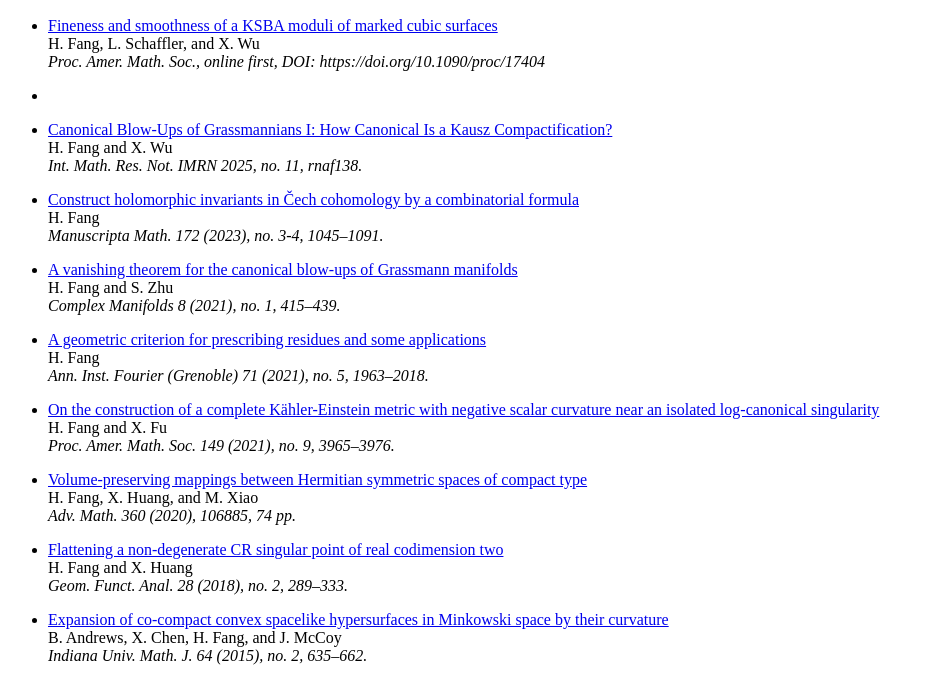
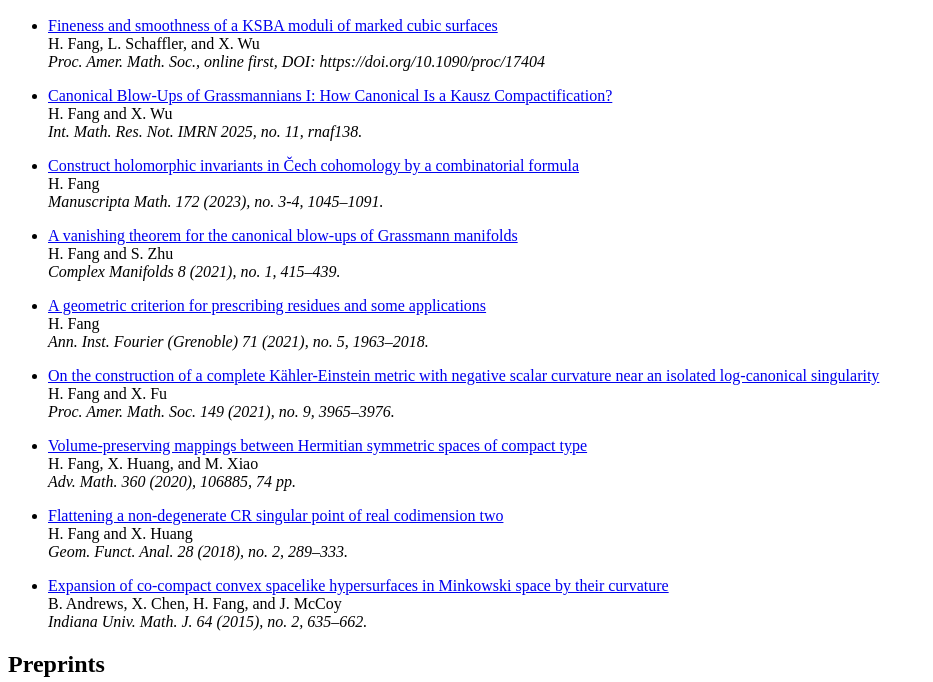
Before and after one commit to hlfang2106/hlfang2106.github.io, a plain HTML site: page pages/publications.html in a window 1280 px wide. Shown: the part 50-732 px from the top of the page, without its empty margins (0-933 px from the left). Drawn offline with Linux system fonts and the light colour scheme.

Commit message:
Update publications.html

```diff
--- a/pages/publications.html
+++ b/pages/publications.html
@@ -40,7 +40,7 @@
    <p><a href="https://www.ams.org/cgi-bin/mstrack/accepted_papers/proc?active=press">Fineness and smoothness of a KSBA moduli of marked cubic surfaces
    </a><br>H. Fang, L. Schaffler, and X. Wu<br><em>Proc. Amer. Math. Soc., online first, DOI: https://doi.org/10.1090/proc/17404</em></p>
    </li>
-   <li>
+
     <li>
    <p><a href="https://academic.oup.com/imrn/article/2025/11/rnaf138/8151892">Canonical Blow-Ups of Grassmannians I: How Canonical Is a Kausz Compactification?
    </a><br>H. Fang and X. Wu<br><em>Int. Math. Res. Not. IMRN 2025, no. 11, rnaf138.</em></p>
```
